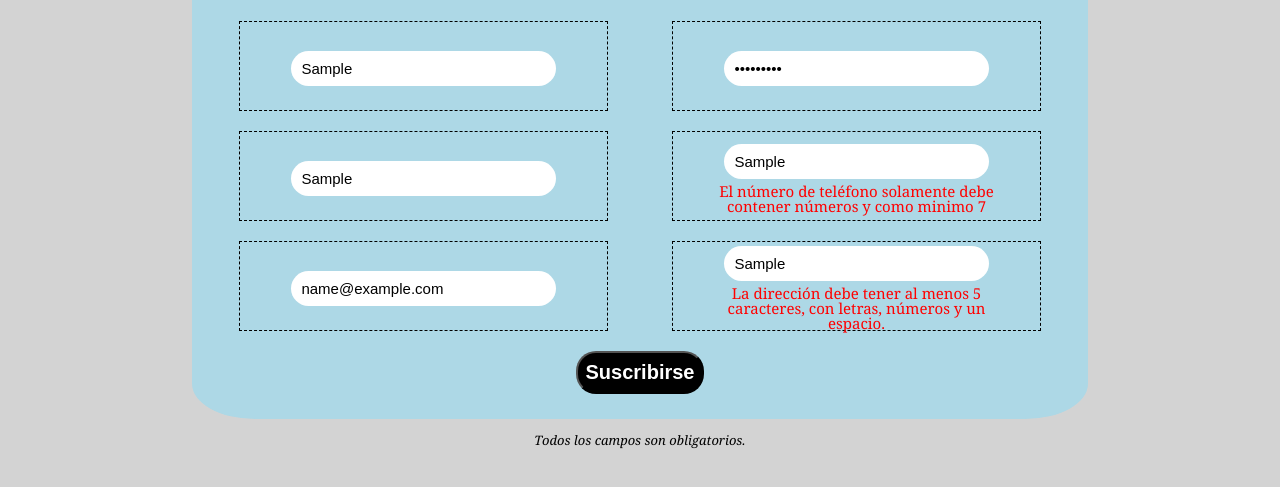
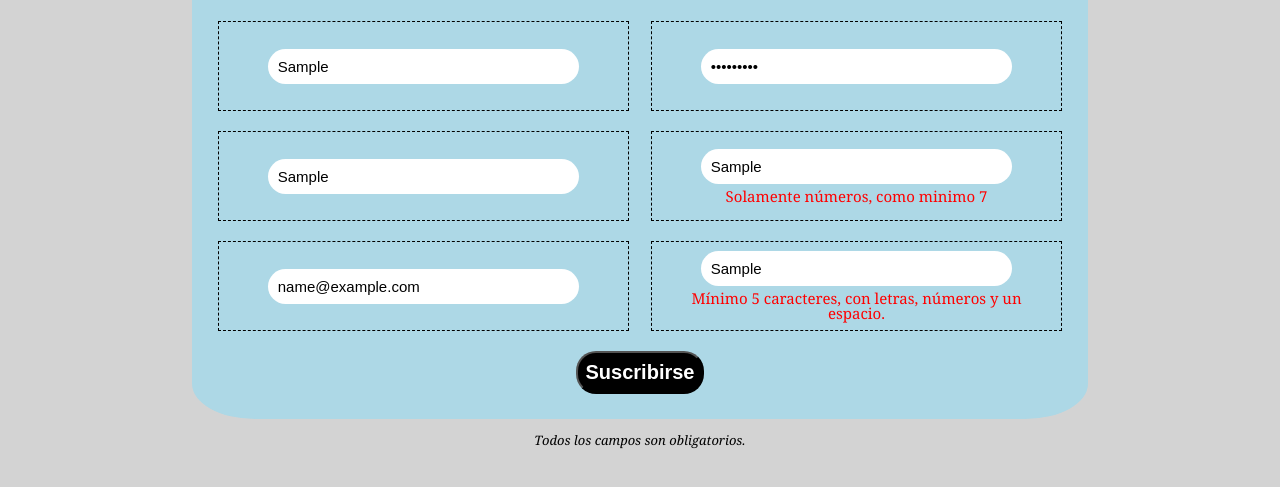
Before and after one commit to beberfabricio/Diarito, a plain HTML site: page form.html in a window 1280 px wide. Both pictures are taken after typing "Sample", "Sample", "name@example.com", "Sample123", "Sample", "Sample" into the empty fields and a click on the input "Suscribirse". Shown: the part 249-736 px from the top of the page. Drawn offline with Linux system fonts and the light colour scheme.

Commit message:
corrección estética

```diff
--- a/estilos/style.css
+++ b/estilos/style.css
@@ -166,9 +166,8 @@ form .btn{
     display:flex;
     margin: 10px;
     height: 90px;
-    width: 85%;
-    padding: 20px;
-    padding-top: 25px;
+    width: 95%;
+    padding: 10px;
     border:0.5px;
     align-items: center;
     justify-content: center;
@@ -179,10 +178,10 @@ form .btn{
     display:flex;
     align-items: center;
     flex-direction: column;
-    width: 90%;
+    width: 100%;
 }
 .field label{
-    width: 80%;
+    width: 100%;
     font-size: 15px;
     padding-top: 5px;
     text-align: center;
@@ -262,4 +261,7 @@ form .col-der{
       form{
           max-width: 70%;
       }
+      .fields .txt{
+          width: 80%;
+      }
   }
--- a/form.html
+++ b/form.html
@@ -48,19 +48,19 @@
                     <div class="fields">
                         <fieldset class="field">
                             <input class="txt" type="password" name="password" id="password" placeholder="Contraseña">
-                            <label id="lblPw" class="hidden" for="password">La contraseña debe tener al menos 8 caracteres, formados por letras y números.</label>
+                            <label id="lblPw" class="hidden" for="password">Al menos 8 caracteres, formados por letras y números.</label>
                         </fieldset>
                     </div>
                     <div class="fields">
                         <fieldset class="field">
                             <input class="txt" type="text" name="number" id="number" placeholder="Teléfono">
-                            <label id="lblTel" class="hidden" for="number">El número de teléfono solamente debe contener números y como minimo 7</label>
+                            <label id="lblTel" class="hidden" for="number">Solamente números, como minimo 7</label>
                         </fieldset>
                     </div>
                     <div class="fields">
                         <fieldset class="field">
                             <input class="txt" type="text" name="address" id="address" placeholder="Dirección">
-                            <label id="lblDir" class="hidden" for="address">La dirección debe tener al menos 5 caracteres, con letras, números y un espacio.</label>
+                            <label id="lblDir" class="hidden" for="address">Mínimo 5 caracteres, con letras, números y un espacio.</label>
                         </fieldset>
                     </div>
                 </div>
```
